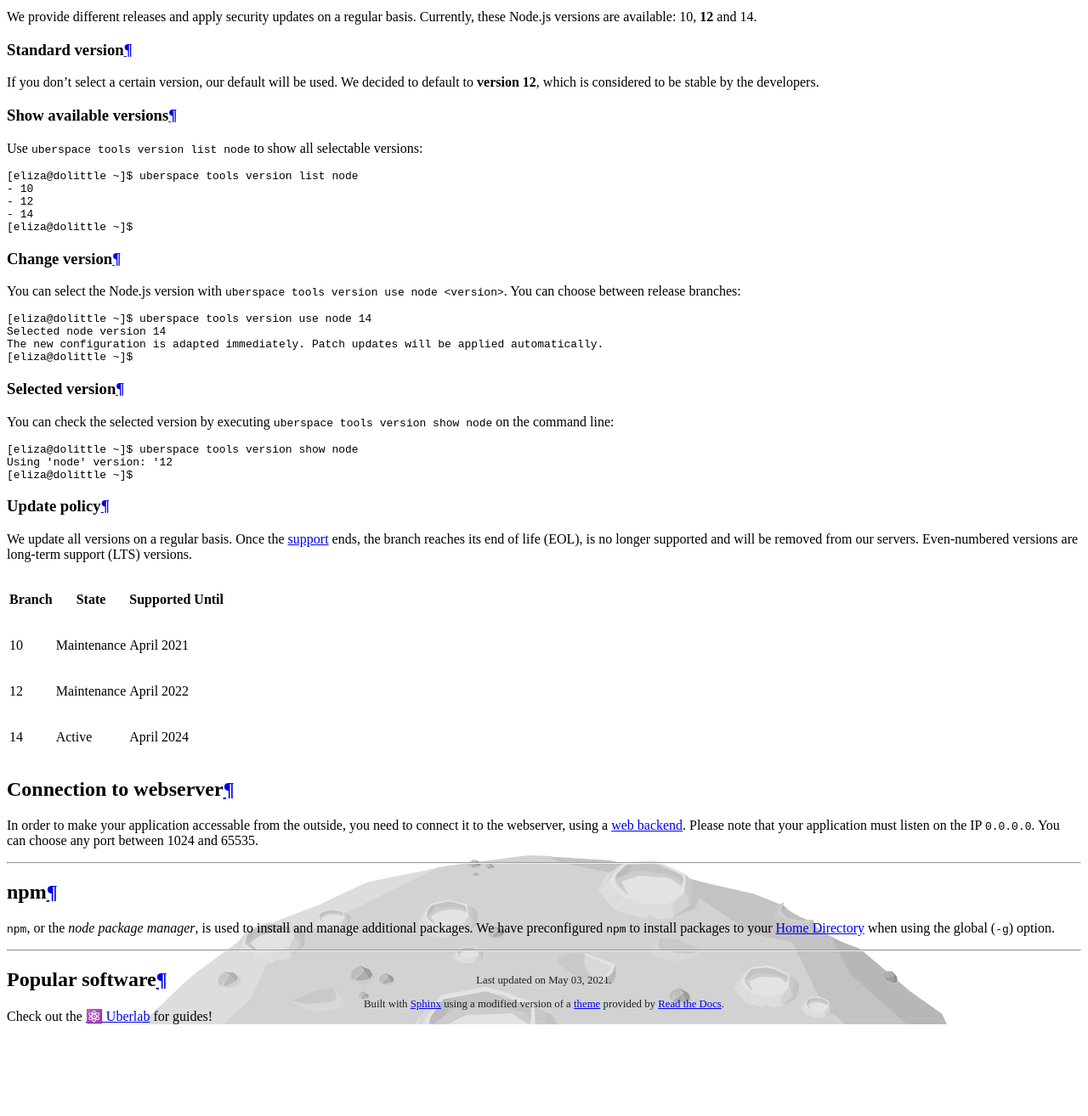
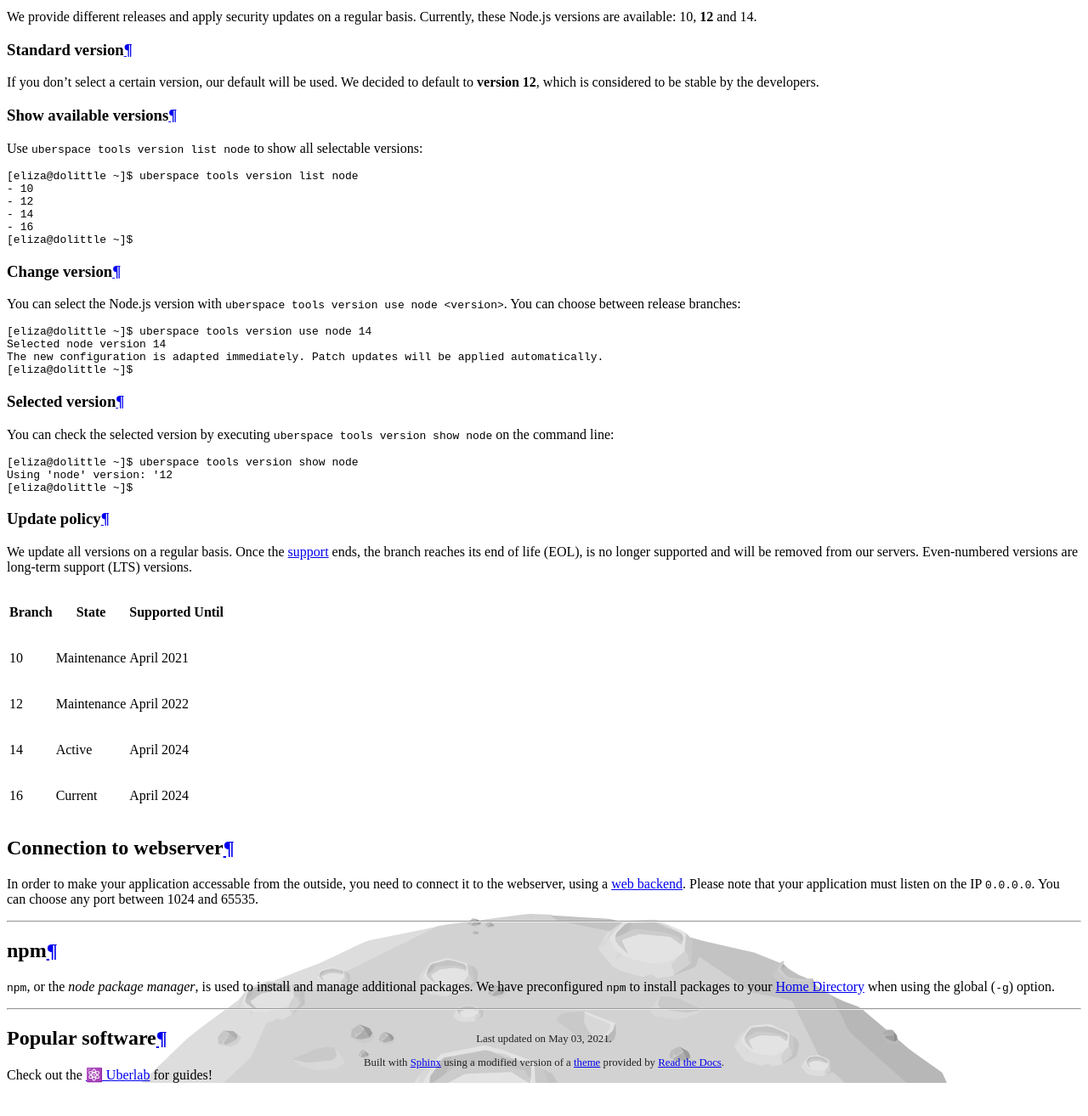
Before and after one commit to Uberspace/manual, a Sphinx documentation site: the page built from source/lang-nodejs.rst, in a window 1280 px wide and 1400 px high, scrolled down 2438 px. Shown: the top 1314 px of the window at 85% size. Built offline with Sphinx 7.4.7 and the Read the Docs theme 2.0.0, drawn with Linux system fonts in a browser that asks for light colours.

Commit message:
[nodejs] add 16

```diff
--- a/source/lang-nodejs.rst
+++ b/source/lang-nodejs.rst
@@ -42,6 +42,7 @@
   - 10
   - 12
   - 14
+  - 16
   [eliza@dolittle ~]$
 
 .. _node-change-version:
@@ -82,6 +83,8 @@
 +--------+-------------------------+------------------+
 | 14     | Active                  | April 2024       |
 +--------+-------------------------+------------------+
+| 16     | Current                 | April 2024       |
++--------+-------------------------+------------------+
 
 Connection to webserver
 =======================
```
